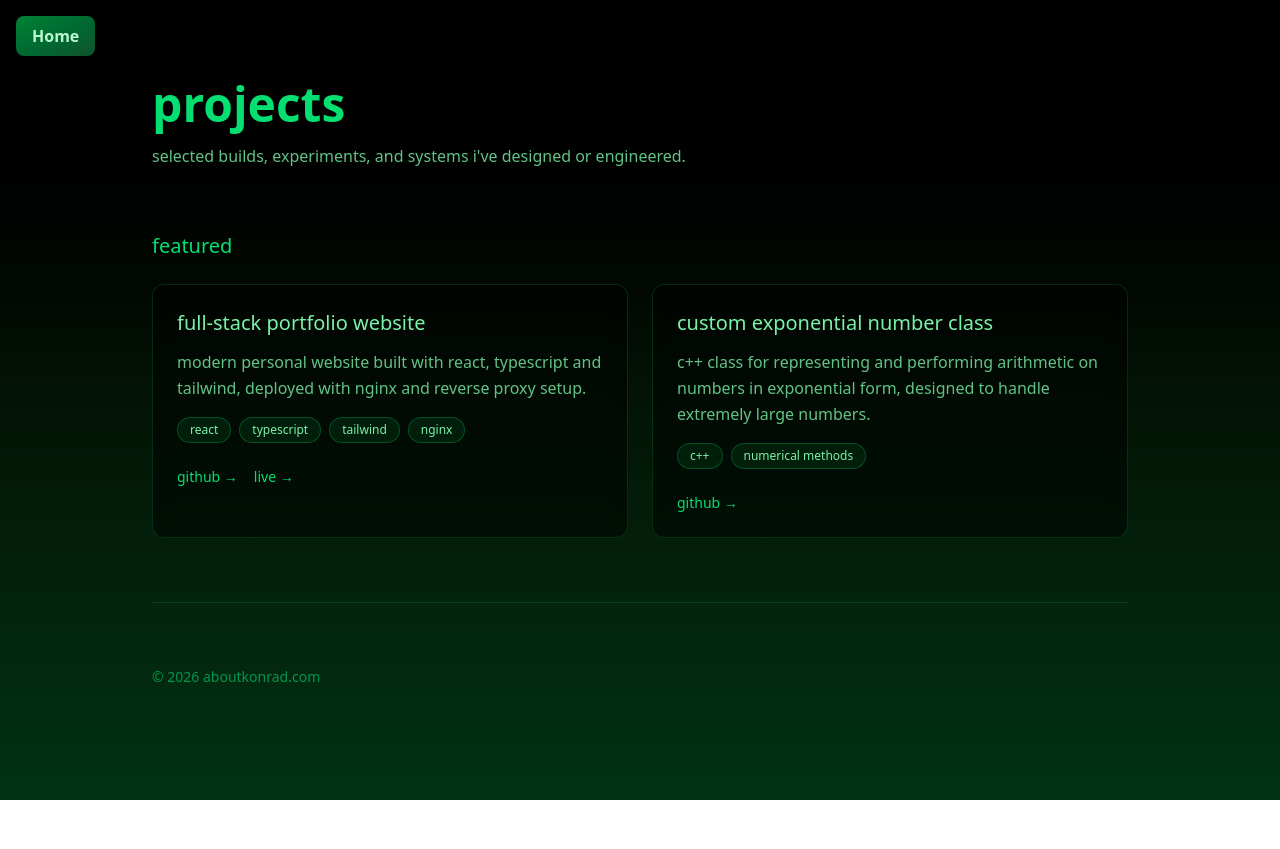
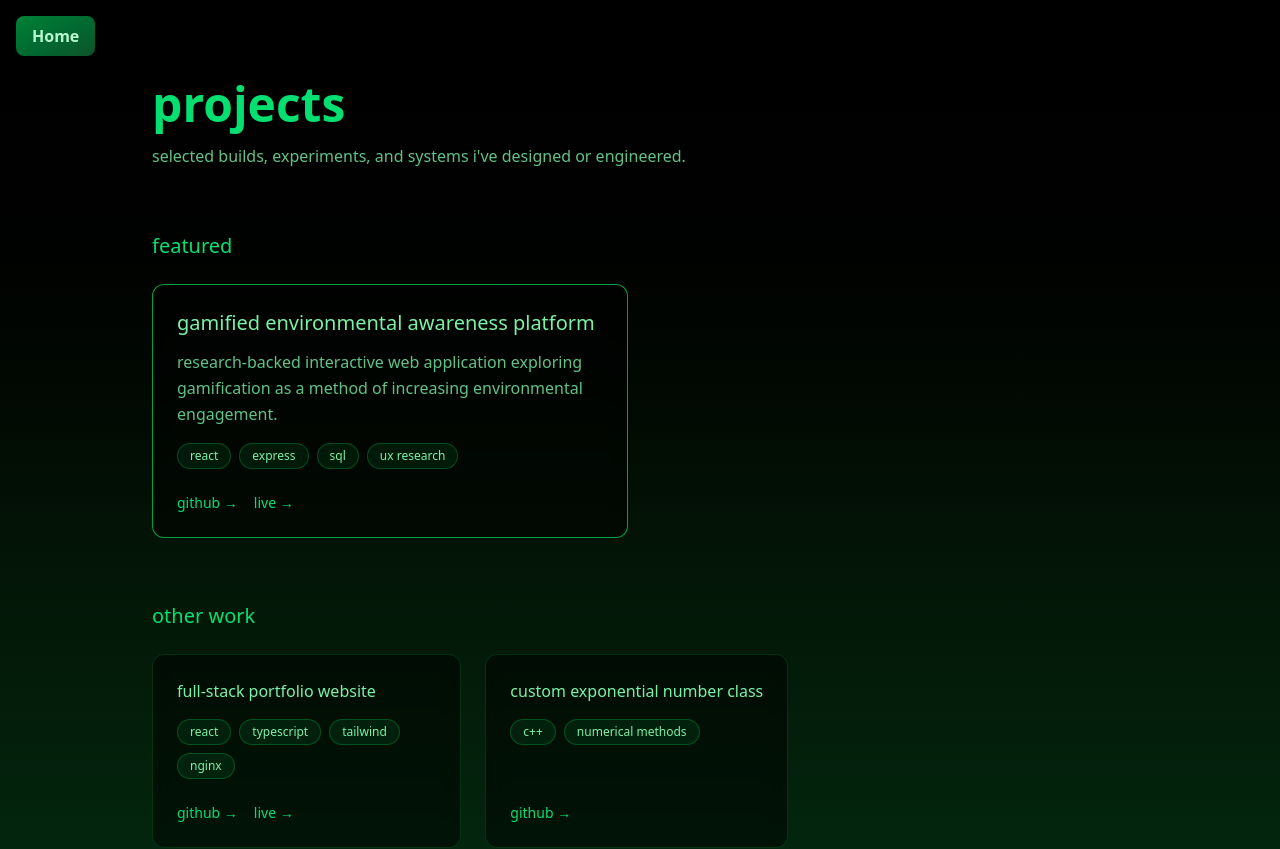
Before and after one commit to rustypotato19/konrads-portfolio, a React (Vite) app: page /projects in a window 1280 px wide. Shown: the top 849 px of the page. Before the commit the page ends 800 px from the top, so only its background shows below. Built offline with nearby package versions, Linux system fonts and the light colour scheme.

Commit message:
added dissertation to projects. made featured projects more prominent

```diff
--- a/src/routes/projects/Projects.json
+++ b/src/routes/projects/Projects.json
@@ -5,7 +5,7 @@
     "stack": ["react", "typescript", "tailwind", "nginx"],
     "github": "https://github.com/rustypotato19/konrads-portfolio",
     "live": "https://aboutkonrad.com",
-    "featured": true
+    "featured": false
   },
   {
     "title": "custom exponential number class",
@@ -13,6 +13,14 @@
     "stack": ["C++", "numerical methods"],
     "github": "https://github.com/rustypotato19/ExponentialNumberCpp",
     "live": "",
+    "featured": false
+  },
+  {
+    "title": "gamified environmental awareness platform",
+    "description": "research-backed interactive web application exploring gamification as a method of increasing environmental engagement.",
+    "stack": ["react", "express", "sql", "ux research"],
+    "github": "https://github.com/rustypotato19/gamification-experiment",
+    "live": "https://dissertation.aboutkonrad.com",
     "featured": true
   }
 ]
--- a/src/routes/projects/Projects.tsx
+++ b/src/routes/projects/Projects.tsx
@@ -55,7 +55,7 @@ export default function Projects() {
         {/* Other Projects */}
         {others.length > 0 && (
           <Section title="other work">
-            <div className="grid md:grid-cols-2 gap-6">
+            <div className="grid md:grid-cols-3 gap-6">
               {others.map((project: Project, index: number) => (
                 <ProjectCard key={index} project={project} />
               ))}
@@ -97,21 +97,26 @@ function ProjectCard({
   return (
     <div
       className={`
-        rounded-xl border border-green-500/20 bg-black/50 backdrop-blur
+        sm:w-fit ${large && "sm:min-w-md"} max-w-full
+        flex flex-col justify-between
+        rounded-xl border ${large ? "border-green-500/80" : "border-green-500/20"} bg-black/50 backdrop-blur
         p-6 transition-all duration-200
         hover:border-green-400 hover:bg-green-500/5
         hover:shadow-lg hover:shadow-green-500/30
       `}
     >
+      <div>
         <h3
-        className={`text-green-300 font-medium lowercase ${large ? "text-xl" : "text-lg"}`}
+          className={`text-green-300 font-medium lowercase ${large ? "text-xl" : "text-md"}`}
         >
           {project.title}
         </h3>
 
+        {large && (
           <p className="mt-3 text-green-300/80 lowercase leading-relaxed">
             {project.description}
           </p>
+        )}
 
         {/* Stack tags */}
         <div className="mt-4 flex flex-wrap gap-2">
@@ -123,6 +128,7 @@ function ProjectCard({
               {tech}
             </span>
           ))}
+        </div>
       </div>
 
       {/* Links */}
```
Also changed, not shown: src/routes/projects/Projects.draft.json (line endings or trailing spaces). Lines whose indentation alone changed are shown as unchanged.
